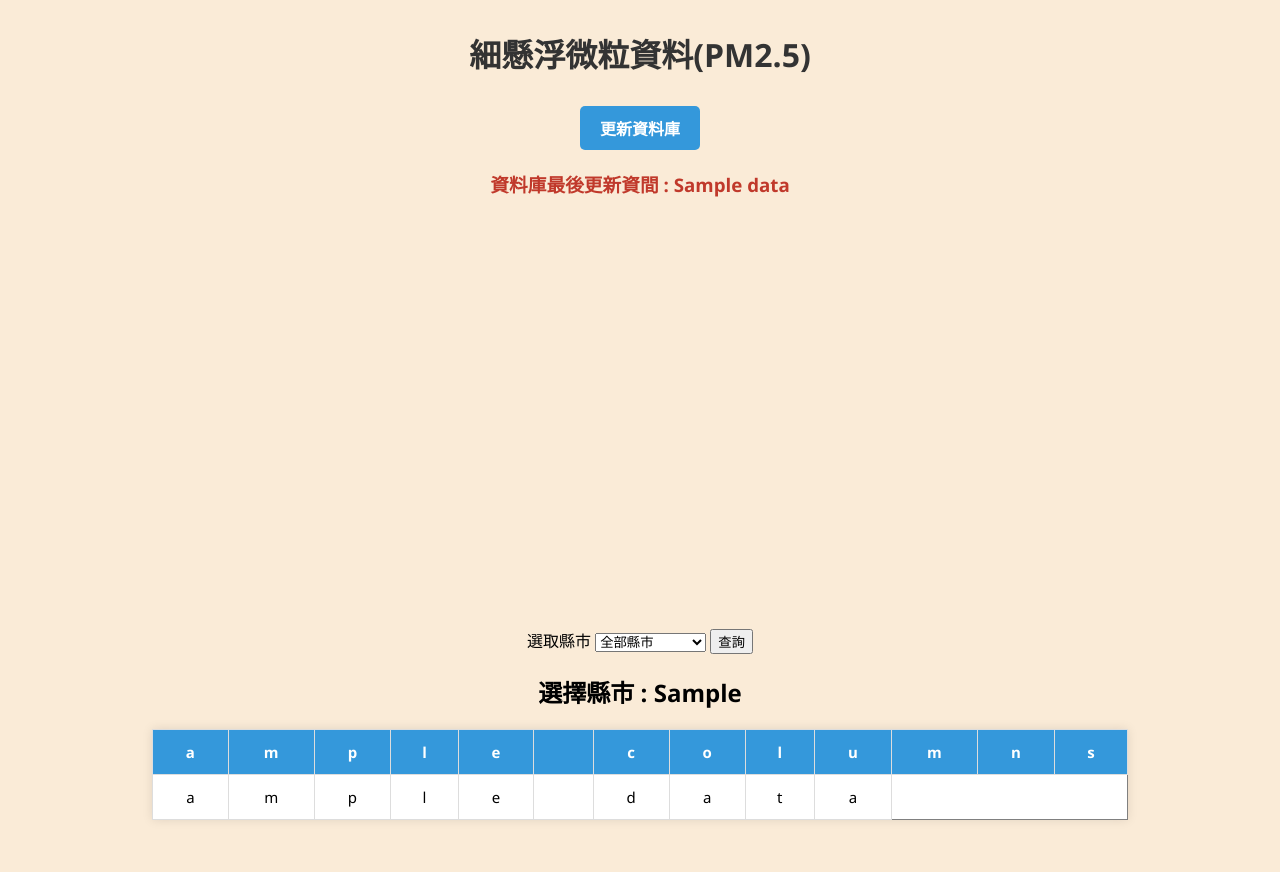
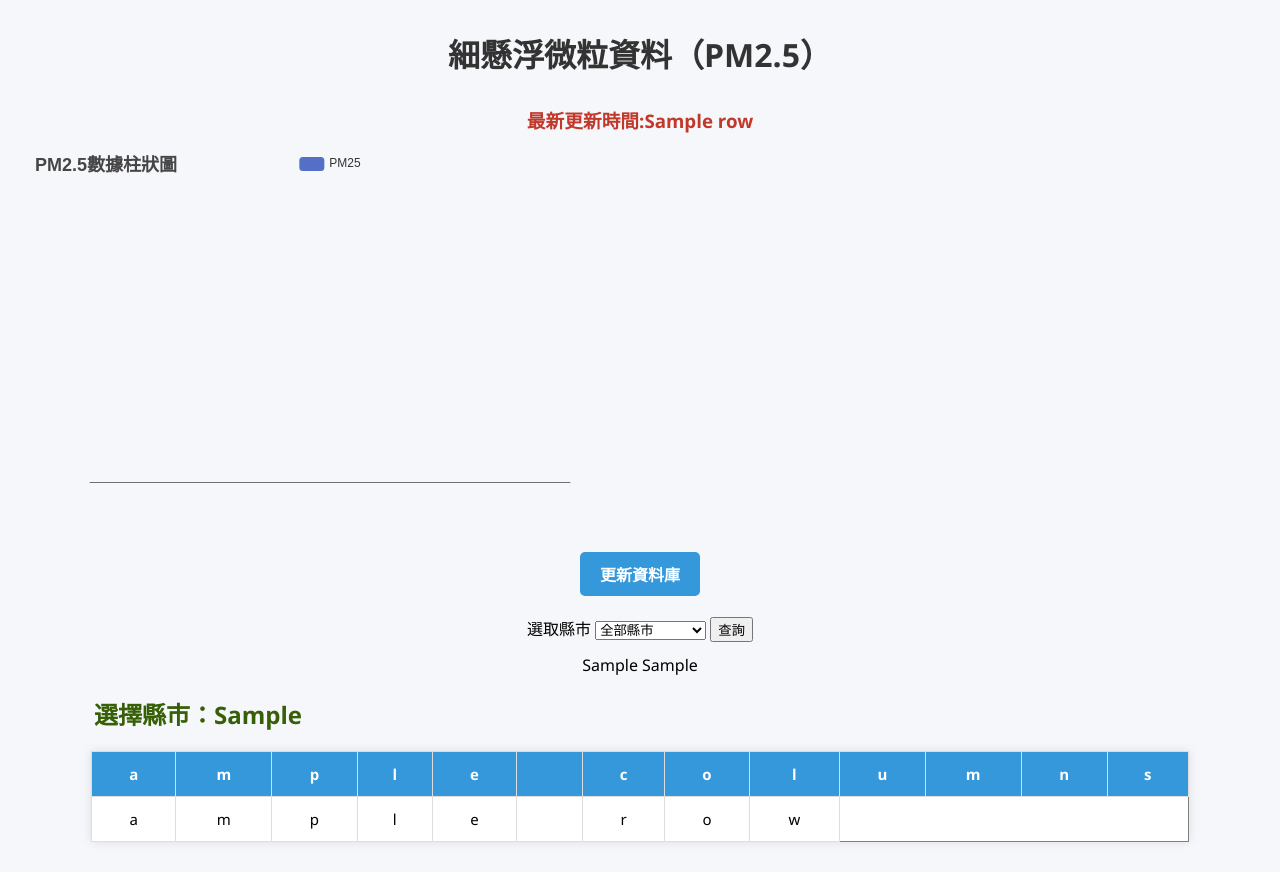
Before and after one commit to a68800886a/pm25-project, a Flask app: template templates/index.html in a window 1280 px wide. Before the commit the page ends 820 px from the top, so only its background shows below. Run offline with Flask 3, Linux system fonts and the light colour scheme; the template is opened without the code that fills it: most values are stand-ins (such as "Sample title", 1, 10 or a date in 2020); some libraries are stand-ins or nearby versions.

Commit message:
5/2 index.html用老師的替代，回家再比對找BUG

```diff
--- a/app.py
+++ b/app.py
@@ -10,38 +10,40 @@
 
 @app.route("/")
 def index():
-    """
-    # 取出不同縣市
+    # 取得資料庫最新資料
+    columns, datas = get_pm25_data_from_mysql()
+    # 取出不同縣市給select
     df = pd.DataFrame(datas, columns=columns)
-    counties = df["count"].unique().tolist()
-    """
-    cities_name = get_cities_name()
+    # 排序縣市
+    counties = sorted(df["county"].unique().tolist())
+
     # 選取縣市後的資料(預設ALL)
     county = request.args.get("county", "ALL")
 
-    columns, datas = get_pm25_data_from_mysql()
-    # print(datas)
-    df = pd.DataFrame(datas, columns=columns)
-    x_site = df["site"].to_list()
-    y_pm25 = df["pm25"].to_list()
-    if county != "ALL":
-        # 取得特定城市資料
-        df1 = df.groupby("county").get_group(county)
-        # print(df1)
-        columns = df1.columns.tolist()
-        datas = df1.values.tolist()
-        # print(datas)
-        x_site = df["site"].to_list()
-        y_pm25 = df["pm25"].to_list()
+    if county == "ALL":
+        df1 = df.groupby("county")["pm25"].mean().reset_index()
+        # 繪製所需資料
+        x_data = df1["county"].to_list()
+
+    else:
+        # 取得特定縣市的資料
+        df = df.groupby("county").get_group(county)
+        # 繪製所需資料
+        x_data = df["site"].to_list()
+
+    columns = df.columns.tolist()
+    datas = df.values.tolist()
+    # 繪製所需資料
+    y_data = df["pm25"].to_list()
 
     return render_template(
         "index.html",
+        columns=columns,
         datas=datas,
-        columns=columns,
-        cities_name=cities_name,
+        counties=counties,
         selected_county=county,
-        x_site=x_site,
-        y_pm25=y_pm25,
+        x_data=x_data,
+        y_data=y_data,
     )
 
 
--- a/templates/index.html
+++ b/templates/index.html
@@ -5,95 +5,90 @@
     <meta charset="UTF-8">
     <meta name="viewport" content="width=device-width, initial-scale=1.0">
     <title>首頁</title>
+
     <script src="https://cdn.jsdelivr.net/npm/echarts@5.6.0/dist/echarts.min.js"></script>
-    <link rel="stylesheet" href="{{url_for('static',filename='style.css')}}">
-    <style>
-        body {
-            text-align: center;
-            background-color: antiquewhite;
-        }
+    <link rel="stylesheet" href="{{ url_for('static',filename='style.css') }}">
 
-        table {
-            width: 80%;
-            margin: 0 auto;
-        }
-    </style>
 </head>
 
 <body>
-    <h1>細懸浮微粒資料(PM2.5)</h1>
-    <a class="btn-update" href="/updata">更新資料庫</a>
-    <h3>資料庫最後更新資間 : {{datas[0][4]}}</h3>
+    <h1>細懸浮微粒資料（PM2.5）</h1>
+    <h3>最新更新時間:{{datas[0][4]}}</h3>
 
     <div id="main" style="width: 600px;height:400px;"></div>
 
+
+
+    <a class="btn-update" href="/update-db">更新資料庫</a>
+
     <form action="/" method="GET">
         <label for="county">選取縣市</label>
-        <!--縣市選擇-->
+        <!-- 縣市選擇框 -->
         <select name="county" id="county">
             <option value="ALL">全部縣市</option>
-            {%for county in cities_name%}
+            {% for county in counties %}
             <option value="{{county}}" {% if selected_county==county %} selected {% endif %}>{{county}}</option>
             {% endfor %}
         </select>
         <button type="submit">查詢</button>
     </form>
+    {{x_data}}
+    {{y_data}}
+    <div id="chart-data" data-labels='{{ x_data | tojson }}'' data-values=' {{ y_data | tojson }}''></div>
 
-    <h2>選擇縣市 : {{selected_county}}</h2>
-
+    <h2 style="text-align: left;margin-left: 64px;color:rgb(54, 95, 6)">選擇縣市：{{selected_county}}</h2>
     <table border="1">
         <thead>
             <tr>
-                {%for column in columns[1:]%}
-                <th>
-                    {{column}}
-                </th>
-                {%endfor%}
+                {% for col in columns[1:] %}
+                <th>{{col}}</th>
+                {% endfor %}
             </tr>
+        </thead>
         <tbody>
-            {%for data in datas%}
+            {% for row in datas %}
             <tr>
-                {%for row in data[1:]%}
-                <td>
-                    {{row}}
-                </td>
-                {%endfor%}
+                {% for data in row[1:] %}
+                <td>{{data}}</td>
+                {% endfor %}
             </tr>
-            {%endfor%}
+            {% endfor %}
         </tbody>
-        </thead>
     </table>
 
-    <div id="chart-data" data-label="{{x_site|tojson}}" data-valuse="{{y_pm25|tojson}}"></div>
+    <script type="text/javascript">
 
-    <script type="text/Javascript">
-        const chartData=document.querySelector("#chart-data");
-        const lables=JSON.parse.chartData.dataset.label;
-        const valuse=chartData.dataset.valuse;
+        const chartData = document.querySelector("#chart-data");
+        const labels = JSON.parse(chartData.dataset.labels);
+        const values = JSON.parse(chartData.dataset.values);
 
-        console.log(chartData,lables,valuse);
+        console.log(chartData, labels, values);
 
-        // 基于准备好的dom，初始化echarts实例
+
+
         var myChart = echarts.init(document.getElementById('main'));
-
-// 指定图表的配置项和数据
         var option = {
             title: {
-    text: 'ECharts 入门示例'
+                text: 'PM2.5數據柱狀圖'
             },
             tooltip: {},
             legend: {
-    data: ['销量']
+                data: ['PM25']
             },
             xAxis: {
-    data: label
+                data: labels
             },
+            datazoom: [{
+                type: "slider",
+                start: 0,
+                end: 108
+            }],
             yAxis: {},
             series: [
                 {
-      name: '销量',
+                    name: 'PM25',
                     type: 'bar',
-      data: valuse
+                    data: values
                 }
             ]
         };
```
Lines whose indentation alone changed are shown as unchanged.
